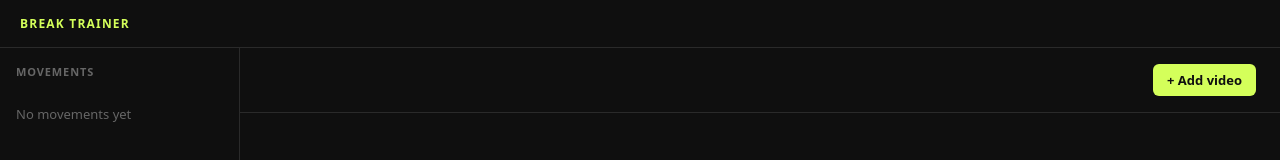
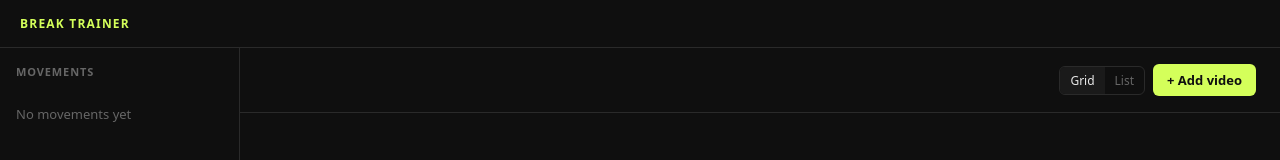
Before and after one commit to altsanz/zug, a React (Vite) app: page /movements/1 in a window 1280 px wide. Shown: the top 160 px of the page. Built offline with nearby package versions, Linux system fonts and the light colour scheme.

Commit message:
add list mode on movements videos

```diff
--- a/src/features/movements/MovementPanel.module.css
+++ b/src/features/movements/MovementPanel.module.css
@@ -16,6 +16,29 @@
   display: flex;
   align-items: center;
   gap: 8px;
+}
+
+.viewToggle {
+  display: flex;
+  border: 1px solid var(--border);
+  border-radius: var(--radius);
+  overflow: hidden;
+}
+
+.viewBtn {
+  background: none;
+  border: none;
+  color: var(--text-muted);
+  font-size: 12px;
+  font-family: inherit;
+  padding: 5px 10px;
+  cursor: pointer;
+  transition: background 0.1s, color 0.1s;
+}
+
+.viewBtnActive {
+  background: var(--surface);
+  color: var(--text);
 }
 
 .compareBtn {
@@ -75,3 +98,14 @@
   gap: 20px;
   max-width: 700px;
 }
+
+.videoListRows {
+  display: flex;
+  flex-direction: column;
+  border-left: 1px solid var(--border);
+  border-right: 1px solid var(--border);
+  border-radius: var(--radius);
+  overflow: hidden;
+  max-width: 700px;
+  margin: 20px 24px;
+}
--- a/src/features/movements/MovementPanel.tsx
+++ b/src/features/movements/MovementPanel.tsx
@@ -1,3 +1,4 @@
+import { useState } from 'react'
 import { useNavigate, useParams } from 'react-router-dom'
 import { useLiveQuery } from '../../hooks/useLiveQuery'
 import { videosApi } from '../videos/videos.api'
@@ -13,12 +14,23 @@ export function MovementPanel() {
 
   const { data: movement } = useLiveQuery(() => db.movements.get(mid), [mid])
   const { data: videos = [] } = useLiveQuery(() => videosApi.getByMovement(mid), [mid])
+  const [viewMode, setViewMode] = useState<'grid' | 'list'>('grid')
 
   return (
     <>
       <div className={styles.panelHeader}>
         <span className={styles.panelTitle}>{movement?.name}</span>
         <div className={styles.panelActions}>
+          <div className={styles.viewToggle}>
+            <button
+              className={`${styles.viewBtn} ${viewMode === 'grid' ? styles.viewBtnActive : ''}`}
+              onClick={() => setViewMode('grid')}
+            >Grid</button>
+            <button
+              className={`${styles.viewBtn} ${viewMode === 'list' ? styles.viewBtnActive : ''}`}
+              onClick={() => setViewMode('list')}
+            >List</button>
+          </div>
           {videos.length >= 2 && (
             <button
               className={styles.compareBtn}
@@ -42,7 +54,7 @@ export function MovementPanel() {
             <p>No videos yet</p>
           </div>
         ) : (
-          <div className={styles.videoList}>
+          <div className={viewMode === 'list' ? styles.videoListRows : styles.videoList}>
             {videos.map((v) => (
               <VideoPlayer
                 key={v.id}
@@ -51,6 +63,7 @@ export function MovementPanel() {
                 onDelete={() => videosApi.remove(v.id!)}
                 onDateChange={(ts) => videosApi.updateDate(v.id!, ts)}
                 onClick={() => navigate(`/movements/${movementId}/videos/${v.id}`)}
+                listMode={viewMode === 'list'}
               />
             ))}
           </div>
--- a/src/features/videos/videoPlayer.module.css
+++ b/src/features/videos/videoPlayer.module.css
@@ -148,3 +148,14 @@
   color: var(--text-muted);
   font-size: 13px;
 }
+
+/* List mode variant applied directly to the card */
+.cardList {
+  border-radius: 0;
+  border-left: none;
+  border-right: none;
+}
+
+.cardList + .cardList {
+  border-top: none;
+}
--- a/src/features/videos/videoPlayer.tsx
+++ b/src/features/videos/videoPlayer.tsx
@@ -21,10 +21,11 @@ interface Props {
   onDelete: () => void
   onDateChange?: (ts: number) => void
   onClick?: () => void
+  listMode?: boolean
 }
 
-export function VideoPlayer({ handle, createdAt, onDelete, onDateChange, onClick }: Props) {
-  const { url } = useVideoUrl(handle)
+export function VideoPlayer({ handle, createdAt, onDelete, onDateChange, onClick, listMode = false }: Props) {
+  const { url } = useVideoUrl(handle, !listMode)
   const [confirming, setConfirming] = useState(false)
   const [editingDate, setEditingDate] = useState(false)
 
@@ -35,7 +36,7 @@ export function VideoPlayer({ handle, createdAt, onDelete, onDateChange, onClick
   })
 
   return (
-    <div className={styles.card}>
+    <div className={`${styles.card} ${listMode ? styles.cardList : ''}`}>
       <div
         className={`${styles.meta} ${onClick ? styles.metaClickable : ''}`}
         onClick={confirming || editingDate ? undefined : onClick}
@@ -77,11 +78,11 @@ export function VideoPlayer({ handle, createdAt, onDelete, onDateChange, onClick
           )}
         </div>
       </div>
-      {url ? (
+      {!listMode && (url ? (
         <video className={styles.video} src={url} controls />
       ) : (
         <div className={styles.loading}>Loading…</div>
-      )}
+      ))}
     </div>
   )
 }
--- a/src/hooks/useVideoUrl.ts
+++ b/src/hooks/useVideoUrl.ts
@@ -1,11 +1,16 @@
 import { useEffect, useState } from 'react'
 import { ensurePermission, getVideoURL } from '../lib/fileSystem'
 
-export function useVideoUrl(handle: FileSystemFileHandle) {
+export function useVideoUrl(handle: FileSystemFileHandle, enabled = true) {
   const [url, setUrl] = useState<string>()
   const [loading, setLoading] = useState(true)
 
   useEffect(() => {
+    if (!enabled) {
+      setUrl(undefined)
+      setLoading(false)
+      return
+    }
     let cancelled = false
     async function load() {
       setLoading(true)
@@ -18,7 +23,7 @@ export function useVideoUrl(handle: FileSystemFileHandle) {
     }
     load()
     return () => { cancelled = true }
-  }, [handle])
+  }, [handle, enabled])
 
   return { url, loading }
 }
```
